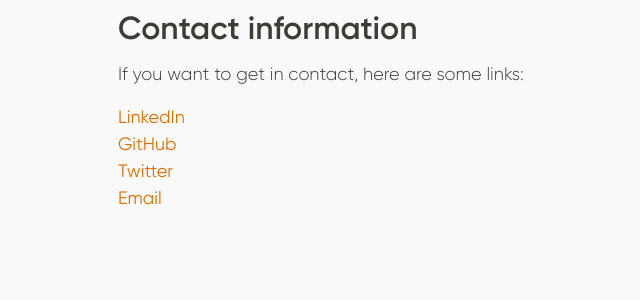
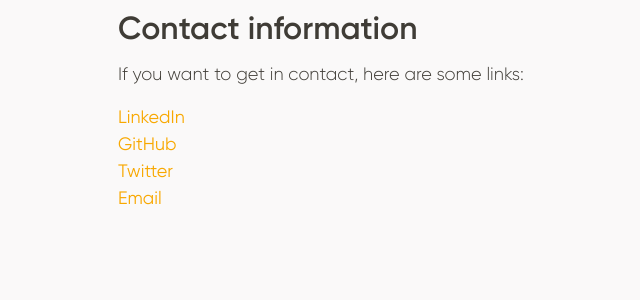
Before and after one commit to imrogerjiang/blog-flask, a Flask app: page /contact in a window 1280 px wide. Shown: the part 177-477 px from the top of the page, without its empty margins (122-762 px from the left). Run offline with Flask 2, Linux system fonts and the light colour scheme.

Commit message:
Changed the colour of hyperlinks to chrome yellow

```diff
--- a/app/static/css/base.css
+++ b/app/static/css/base.css
@@ -144,14 +144,14 @@ b{
 }
 a{
     font-weight: 400;
-    color:var(--mango-tango);
+    color:var(--chrome-yellow);
     text-decoration: none;
 }
 a:hover{
     text-decoration: underline;
 }
 a:visited{
-    color:var(--chrome-yellow);
+    color:var(--mango-tango);
 }
 li{
     font: 300 18px Gilroy;
```
